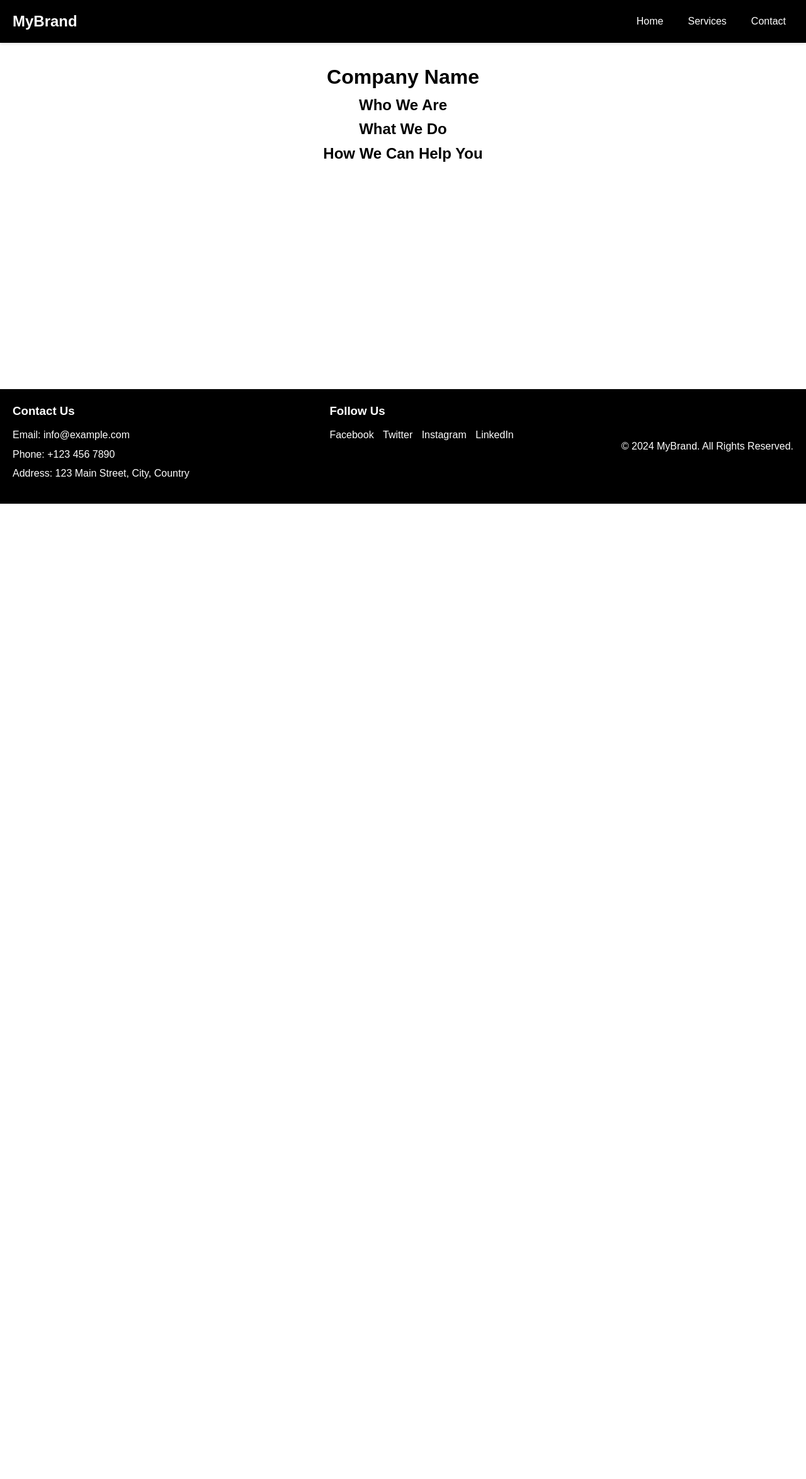
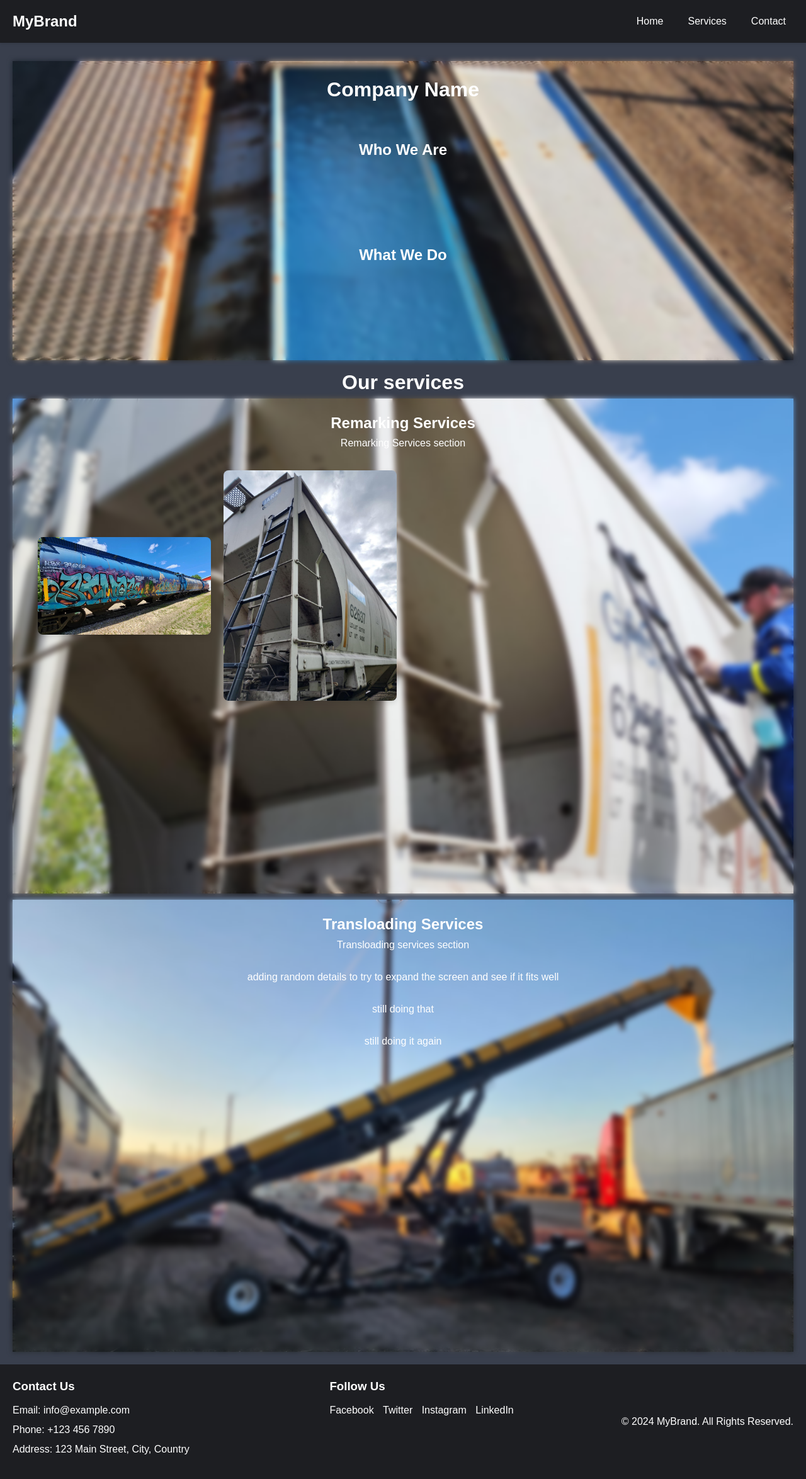
Before and after one commit to Chickenlegs7/Website_work, a Flask app: page / in a window 1280 px wide. Shown: the whole page at 63% size. Before the commit the page ends 800 px from the top, so only its background shows below. Run offline with Flask 3, Linux system fonts and the light colour scheme.

Commit message:
Adding blurred images and section breaks to try to add a professional feeling to the website. Still in early stages.

```diff
--- a/railway/app/main/static/style.css
+++ b/railway/app/main/static/style.css
@@ -4,6 +4,7 @@
   padding: 0;
   box-sizing: border-box;
   font-family: Arial, sans-serif;
+  color:white;
 }
 
 /* Body Styles */
@@ -12,11 +13,12 @@ body {
   display: flex;
   flex-direction: column;
   min-height: 100vh;
+  background-color: #393f4d
 }
 
 /* Navigation Bar Styles */
 .navbar {
-    background-color: #000000;
+    background-color: #1d1e22;
     padding: 15px 20px;
     box-shadow: 0 2px 4px rgba(0, 0, 0, 0.1);
     position: fixed;
@@ -82,7 +84,7 @@ body {
 
 .contact-form button {
     padding: 10px 20px;
-    background-color: #000000;
+    background-color: #1d1e22;
     color: #ffffff;
     border: none;
     border-radius: 5px;
@@ -96,7 +98,7 @@ body {
 
 /* Footer Styles */
 .footer {
-    background-color: #000000;
+    background-color: #1d1e22;
     color: #ffffff;
     padding: 20px;
     display: flex;
@@ -221,3 +223,67 @@ body {
 .image-gallery img:hover {
     transform: scale(1.05);
 }
+
+.section1, .section2, .section3 {
+  position: relative; /* Create a stacking context for the pseudo-elements */
+}
+
+.section1 {
+  background-image: url('photos/image1.jpeg'); /* Replace with your image path */
+  background-size: cover; /* Ensures the image covers the entire area */
+  background-position: center center; /* Centers the image within the container */
+  background-repeat: no-repeat; /* Prevents the image from repeating */
+}
+
+.section2 {
+  background-image: url('photos/image4.jpeg'); /* Replace with your image path */
+  background-size: cover; /* Ensures the image covers the entire area */
+  background-position: center center; /* Centers the image within the container */
+  background-repeat: no-repeat; /* Prevents the image from repeating */
+}
+
+
+.section3 {
+  background-image: url('photos/image3.jpeg'); /* Replace with your image path */
+  background-size: cover; /* Ensures the image covers the entire area */
+  background-position: center center; /* Centers the image within the container */
+  background-repeat: no-repeat; /* Prevents the image from repeating */
+}
+
+hr {
+  border: 0;
+  margin: 5px 0;
+}
+
+.section1::before, .section2::before, .section3::before {
+  content: '';
+  position: absolute; /* Position it absolutely within the section */
+  top: 0;
+  left: 0;
+  right: 0;
+  bottom: 0;
+  background-size: cover;
+  background-position: center center;
+  filter: blur(4px); /* Apply the blur effect */
+  z-index: 0; /* Ensure it’s behind the content */
+}
+
+.section1::before {
+  background-image: url('photos/image1.jpeg');
+}
+
+.section2::before {
+  background-image: url('photos/image4.jpeg');
+}
+
+.section3::before {
+  background-image: url('photos/image3.jpeg');
+}
+
+.content1, .content2, .content3 {
+  position: relative;
+  z-index: 1; /* Content stays on top of the background */
+  padding: 20px;
+  color: white;
+  text-align: center;
+}
--- a/railway/app/main/templates/base.html
+++ b/railway/app/main/templates/base.html
@@ -13,7 +13,7 @@
         </div>
         <ul class="nav-links">
             <li><a href="{{ url_for('home') }}">Home</a></li>
-            <li><a href="{{ url_for('services') }}">Services</a></li>
+            <li><a href="#services">Services</a></li>
             <li><a href="{{ url_for('contact') }}">Contact</a></li>
         </ul>
     </nav>
--- a/railway/app/main/templates/home.html
+++ b/railway/app/main/templates/home.html
@@ -6,10 +6,54 @@
 <center>
 <br><br><br>
 <div class="main-page">
-<h1>Company Name</h1>
-<h2>Who We Are</h2>
-<h2>What We Do</h2>
-<h2>How We Can Help You</h2>
+
+<div class="section1">
+    <div class="content1">
+        <h1>Company Name</h1>
+	<br><br>
+        <h2>Who We Are</h2>
+	<br><br><br><br><br>
+        <h2>What We Do</h2>
+	<br><br><br><br><br>
+    </div>
+</div>
+
+<hr>
+
+<div id="services">
+<h1>Our services</h1>
+</div>
+
+<div class="section2">
+    <div class="content2">
+        <h2>Remarking Services</h2>
+        <p>Remarking Services section</p>
+	<center>
+        <div class="image-gallery">
+            <img src="{{ url_for('static', filename='photos/image5.jpeg') }}" alt="Image 5" class="responsive-img">
+            <img src="{{ url_for('static', filename='photos/image2.jpeg') }}" alt="Image 2" class="responsive-img">
+	</div>
+	</center>
+	<br><br><br><br><br><br><br><br><br><br>
+    </div>
+</div>
+
+<hr>
+
+<div class="section3">
+    <div class="content3">
+        <h2>Transloading Services</h2>
+        <p>Transloading services section</p>
+	<br>
+	<p> adding random details to try to expand the screen and see if it fits well</p>
+	<br>
+	<p> still doing that</p>
+	<br>
+	<p> still doing it again</p>
+	<br><br><br><br><br><br><br><br><br><br><br><br><br><br><br><br><br><br>
+    </div>
+</div>
+
 </div>
 </center>
 {% endblock %}
```
Lines whose indentation alone changed are shown as unchanged.
